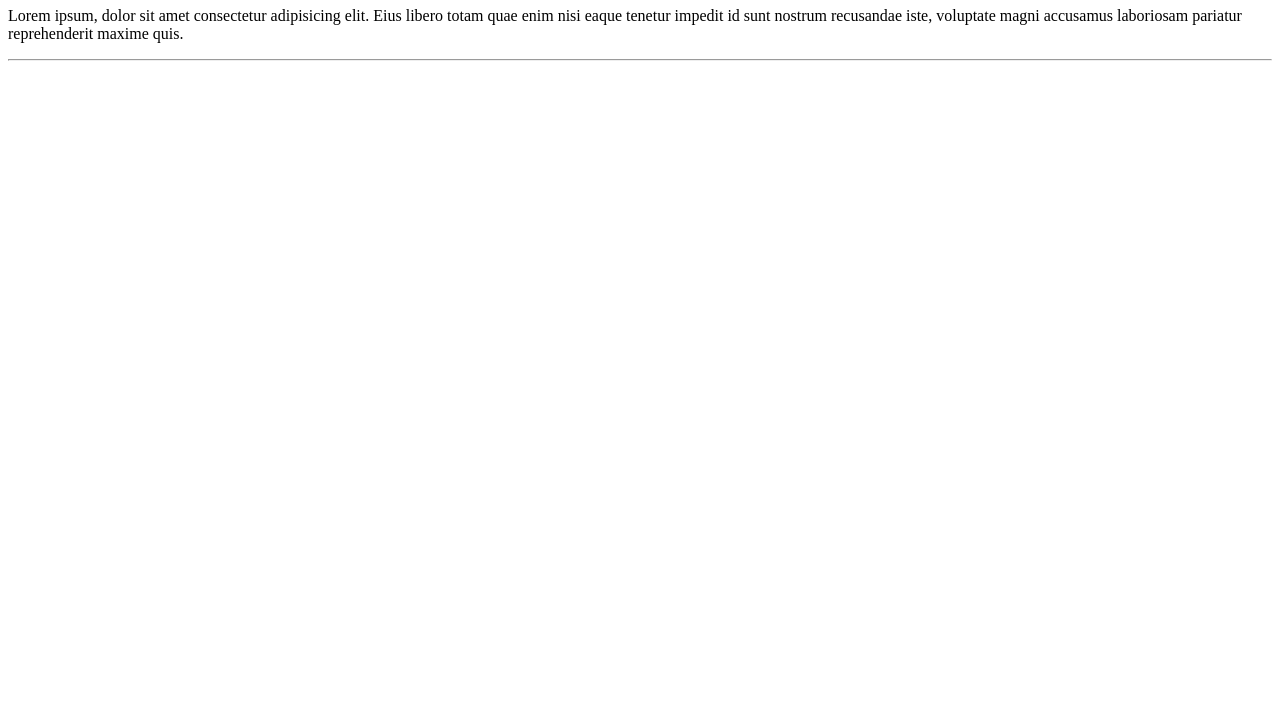
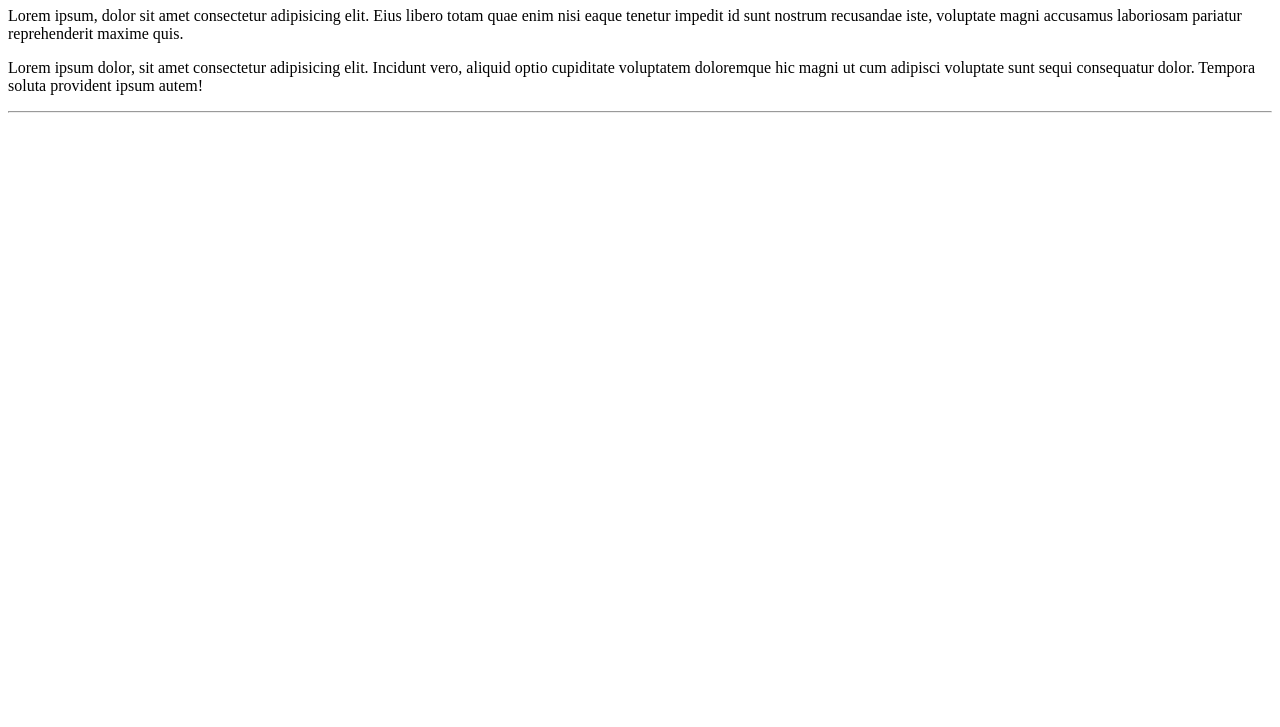
Before and after one commit to filipego-nick/Ola-Mundo, a plain HTML site: page site-exemplo/index.html in a window 1280 px wide. Shown: the part 73-800 px from the top of the page. Drawn offline with Linux system fonts and the light colour scheme.

Commit message:
adicionei um paragrafo

```diff
--- a/site-exemplo/index.html
+++ b/site-exemplo/index.html
@@ -8,6 +8,7 @@
 <body>
    <h1>Olá, Mundo!</h1>
    <p>Lorem ipsum, dolor sit amet consectetur adipisicing elit. Eius libero totam quae enim nisi eaque tenetur impedit id sunt nostrum recusandae iste, voluptate magni accusamus laboriosam pariatur reprehenderit maxime quis.</p>
+   <p>Lorem ipsum dolor, sit amet consectetur adipisicing elit. Incidunt vero, aliquid optio cupiditate voluptatem doloremque hic magni ut cum adipisci voluptate sunt sequi consequatur dolor. Tempora soluta provident ipsum autem!</p>
    <hr>
 </body>
 </html>
```
